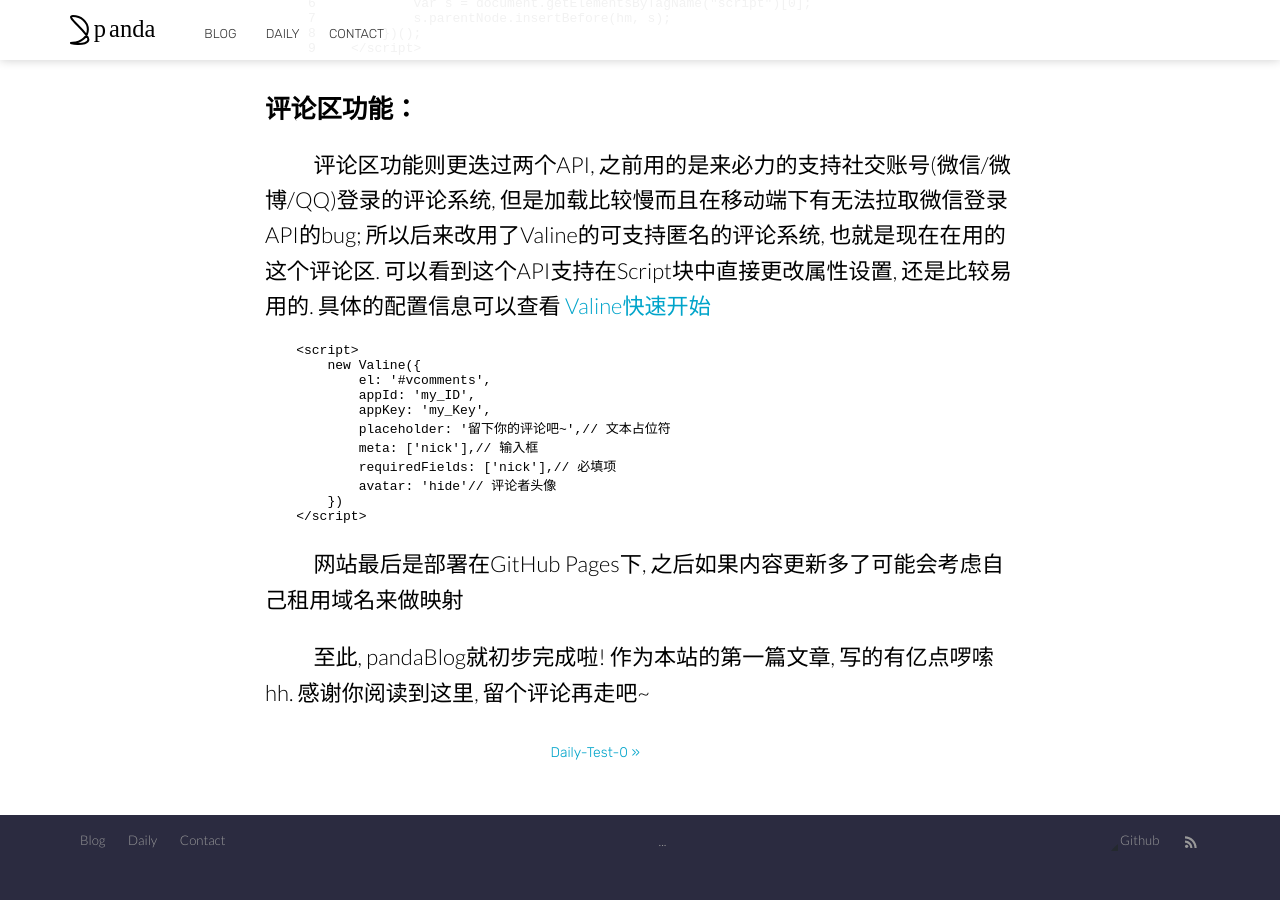
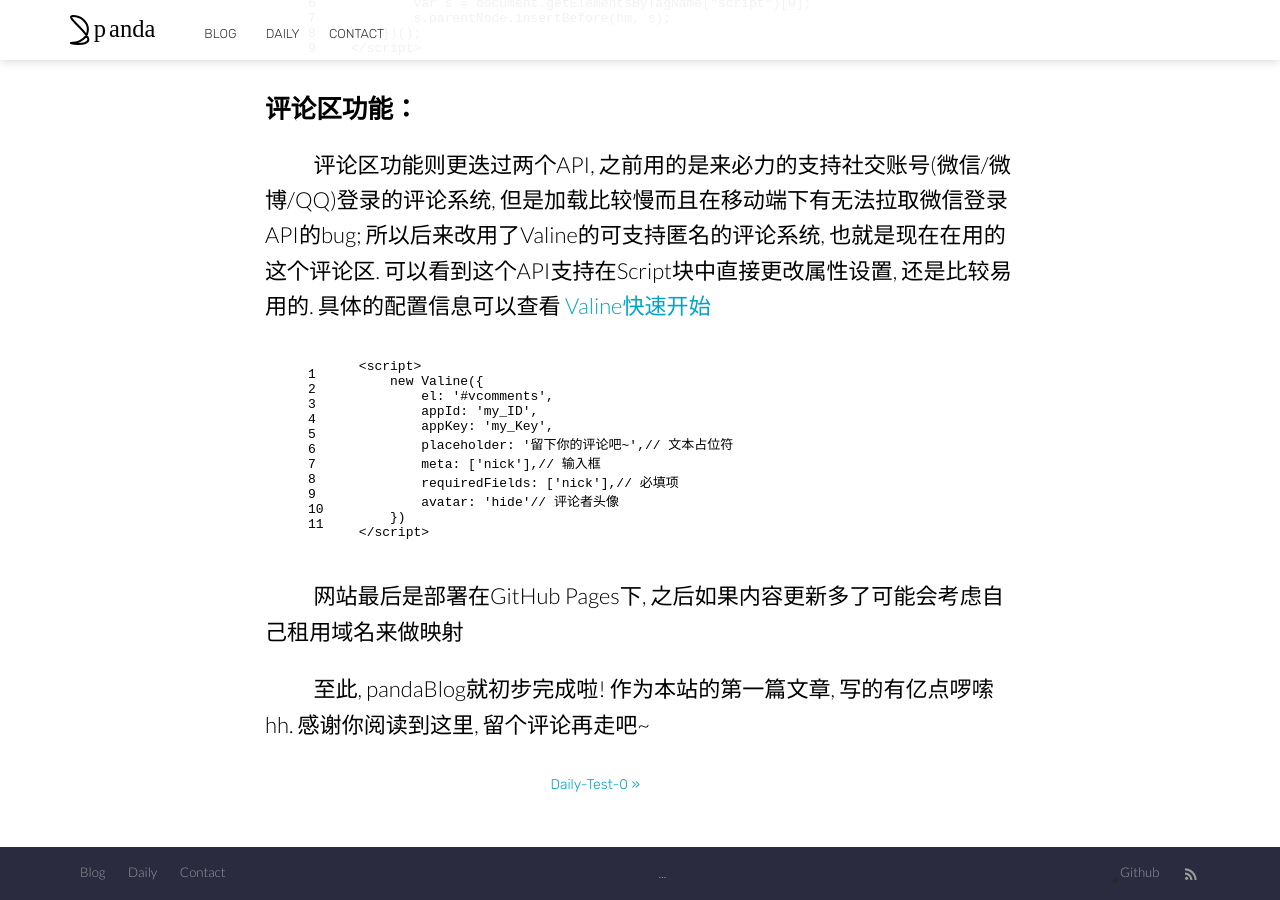
Before and after one commit to pandacase/pandacase.github.io, a Jekyll site: the page built from _posts/2023-03-11-pandaBlog.md, in a window 1280 px wide and 900 px high, scrolled down 4810 px. Built offline with Jekyll 4.4.1, drawn with Linux system fonts in a browser that asks for light colours; nearby versions of some CDN libraries; comment, search, counter and statistics services are not loaded; a style sheet for code colours, icons or effects is not loaded; before the commit the page ends 5678 px from its top, so only the background shows below that.

Commit message:
Update 2023-03-11-pandaBlog.md

````diff
--- a/_posts/2023-03-11-pandaBlog.md
+++ b/_posts/2023-03-11-pandaBlog.md
@@ -101,7 +101,7 @@ image: https://s1.ax1x.com/2023/03/14/pplBuvj.jpg
 
 &emsp;&emsp; 评论区功能则更迭过两个API, 之前用的是来必力的支持社交账号(微信/微博/QQ)登录的评论系统, 但是加载比较慢而且在移动端下有无法拉取微信登录API的bug; 所以后来改用了Valine的可支持匿名的评论系统, 也就是现在在用的这个评论区. 可以看到这个API支持在Script块中直接更改属性设置, 还是比较易用的. 具体的配置信息可以查看 [Valine快速开始](https://valine.js.org/quickstart.html)
 
-```html
+{% highlight html linenos %}
     <script>
         new Valine({
             el: '#vcomments',
@@ -113,7 +113,7 @@ image: https://s1.ax1x.com/2023/03/14/pplBuvj.jpg
             avatar: 'hide'// 评论者头像
         })
     </script>
-```
+{% endhighlight %}
 
 &emsp;&emsp; 网站最后是部署在GitHub Pages下, 之后如果内容更新多了可能会考虑自己租用域名来做映射
 
````
